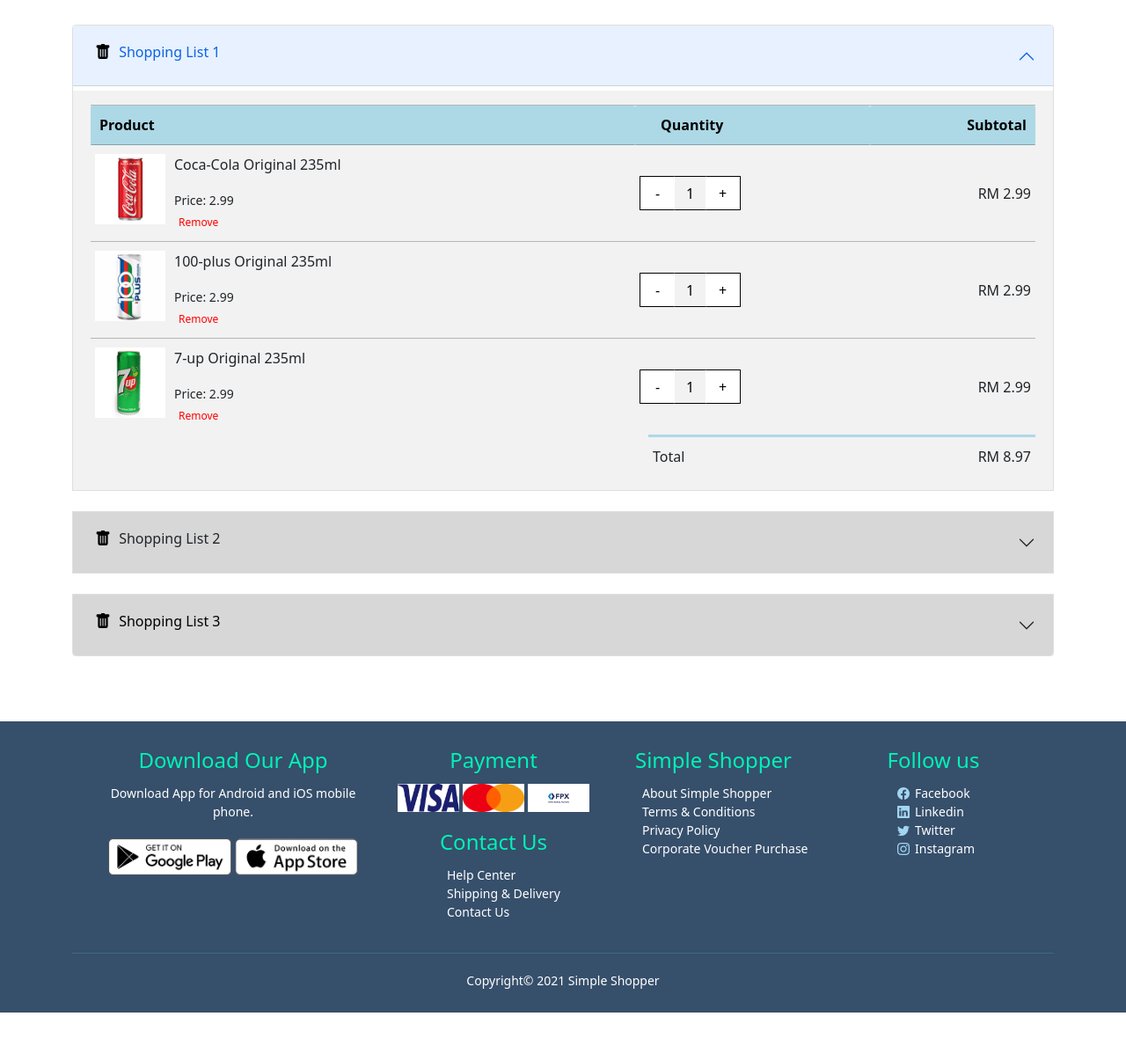
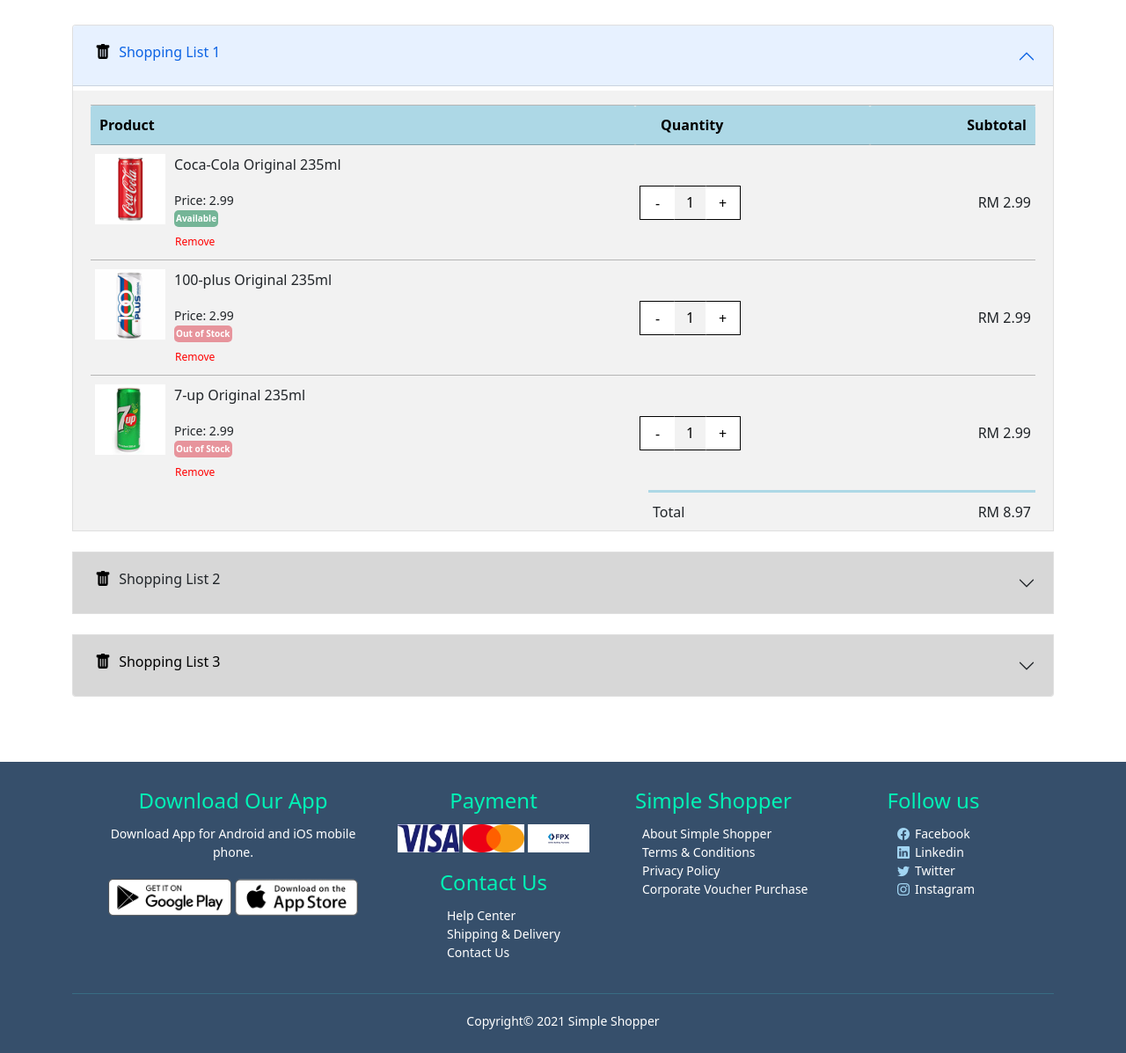
Before and after one commit to owen0712/simple-shopper, a PHP site: page /src/shoplist.html in a window 1280 px wide, after a click on "Shopping List 1". Shown: the part 324-1521 px from the top of the page at 88% size. Before the commit the page ends 1475 px from the top, so only its background shows below. Run offline with PHP 8.4, Linux system fonts and the light colour scheme; some libraries are stand-ins or nearby versions.

Commit message:
Comment, add status of product, add enter function to edit shopping list name
Add comment to every js function, css style, html. Add status of product item in cart. Add enter function to edit shopping list name.

```diff
--- a/src/shoplist.html
+++ b/src/shoplist.html
@@ -13,16 +13,14 @@
     <!-- Bootstrap CSS -->
     <link href="https://cdn.jsdelivr.net/npm/bootstrap@5.0.0-beta3/dist/css/bootstrap.min.css" rel="stylesheet" integrity="sha384-eOJMYsd53ii+scO/bJGFsiCZc+5NDVN2yr8+0RDqr0Ql0h+rP48ckxlpbzKgwra6" crossorigin="anonymous">
     <link rel="stylesheet" href="https://cdn.jsdelivr.net/npm/bootstrap-icons@1.4.1/font/bootstrap-icons.css">
-    <script src="https://unpkg.com/sweetalert/dist/sweetalert.min.js"></script>
-    <script src="../js/user.js" defer></script>
     <link rel="stylesheet" href="../style/design.css">
     <link href="../style/footer.css" rel="stylesheet">
     <link rel="shortcut icon" type="image/jpg" href="../assets/Logo/favicon-32x32.png" />
 
     <title>Shopping List </title>
+</head>
 
-</head>
-<script src="../js/header.js" defer></script>
+<!-- Header -->
 <header class="navbar navbar-expand-lg navbar-dark py-0 " style="background-color: #4ca456;">
     <div class="container-fluid">
         <button class="navbar-toggler" type="button" data-bs-toggle="collapse" data-bs-target="#navbarNav" aria-controls="navbarNav" aria-expanded="false" aria-label="Toggle navigation">
@@ -68,7 +66,7 @@
 
         <div class="col col-auto justify-content-end dropdown">
             <button type="button" id="dLabel" class="btn btn-default" onclick="shoppingListClick()">
-            <svg xmlns="http://www.w3.org/2000/svg" width="30" height="auto" fill="currentColor" class="bi bi-cart" viewBox="0 0 16 16" align="end">
+            <svg xmlns="http://www.w3.org/2000/svg" width="30" fill="currentColor" class="bi bi-cart" viewBox="0 0 16 16" align="end">
                 <path d="M0 2.5A.5.5 0 0 1 .5 2H2a.5.5 0 0 1 .485.379L2.89 4H14.5a.5.5 0 0 1 .485.621l-1.5 6A.5.5 0 0 1 13 11H4a.5.5 0 0 1-.485-.379L1.61 3H.5a.5.5 0 0 1-.5-.5zM3.14 5l1.25 5h8.22l1.25-5H3.14zM5 13a1 1 0 1 0 0 2 1 1 0 0 0 0-2zm-2 1a2 2 0 1 1 4 0 2 2 0 0 1-4 0zm9-1a1 1 0 1 0 0 2 1 1 0 0 0 0-2zm-2 1a2 2 0 1 1 4 0 2 2 0 0 1-4 0z"/>
             </svg>
             </button>
@@ -77,18 +75,23 @@
 </header>
 <br>
 
+<!-- Body -->
+
 <body>
+    <!-- Add new shopping list division -->
     <div id="myDIV" class="header container">
-        <h2>
-            <!-------------a class="navbar-brand" href="./index.html"><img src="../assets/Logo/SSLogo2.png" height="70mm"></a----------->
-            My Shopping List
-        </h2>
+        <h2>My Shopping List</h2>
         <input onsubmit="newElement()" type="text" id="myInput" placeholder="New Shopping List...">
         <span onclick="newElement()" class="addBtn btn">Add</span>
     </div>
+
+    <!-- Example of shopping list area-->
     <main class="container" style="margin-top: 50px; margin-bottom: 50px;">
+        <!-- Shopping List using bootstrap accordion element-->
         <div class="accordion" id="accordionExample">
+            <!-- Shopping List 1-->
             <div class="accordion-item">
+                <!-- Shopping List header button-->
                 <h2 class="accordion-header" id="headingOne">
                     <button class="accordion-button collapsed accordion-item-list" type="button" data-bs-toggle="collapse" data-bs-target="#collapseOne" aria-expanded="false" aria-controls="collapseOne">
                         <p type="button" class="btn btn-outline-danger deleteList" style="border:none; padding: 0 5px 5px 5px; margin-bottom: 8px;">
@@ -104,6 +107,7 @@
                         </div>
                         </button>
                 </h2>
+                <!-- Shopping List body cart info using table to display-->
                 <div id="collapseOne" class="accordion-collapse collapse" aria-labelledby="headingOne" data-bs-parent="#accordionExample">
                     <div class="accordion-body scroll-section">
                         <div class="small-container">
@@ -120,11 +124,12 @@
                                             <div>
                                                 <p>Coca-Cola Original 235ml</p>
                                                 <small>Price: 2.99</small>
-                                                <br>
+                                                <p class="available">Available</p>
                                                 <a type="button" class="remove">Remove</a>
                                             </div>
                                         </div>
                                     </td>
+                                    <!-- Quantity box-->
                                     <td>
                                         <div class="quantity buttons_added" style="float: left;">
                                             <input type="button" value="-" class="minus"><input type="number" step="1" min="1" max="" name="quantity" value="1" title="Qty" class="input-text qty text" size="4" pattern="" inputmode=""><input type="button"
@@ -140,11 +145,12 @@
                                             <div>
                                                 <p>100-plus Original 235ml</p>
                                                 <small>Price: 2.99</small>
-                                                <br>
+                                                <p class="outStock">Out of Stock</p>
                                                 <a type="button" class="remove">Remove</a>
                                             </div>
                                         </div>
                                     </td>
+                                    <!-- Quantity box-->
                                     <td>
                                         <div class="quantity buttons_added" style="float: left;">
                                             <input type="button" value="-" class="minus"><input type="number" step="1" min="1" max="" name="quantity" value="1" title="Qty" class="input-text qty text" size="4" pattern="" inputmode=""><input type="button"
@@ -160,11 +166,12 @@
                                             <div>
                                                 <p>7-up Original 235ml</p>
                                                 <small>Price: 2.99</small>
-                                                <br>
+                                                <p class="outStock">Out of Stock</p>
                                                 <a type="button" class="remove">Remove</a>
                                             </div>
                                         </div>
                                     </td>
+                                    <!-- Quantity box-->
                                     <td>
                                         <div class="quantity buttons_added" style="float: left;">
                                             <input type="button" value="-" class="minus"><input type="number" step="1" min="1" max="" name="quantity" value="1" title="Qty" class="input-text qty text" size="4" pattern="" inputmode=""><input type="button"
@@ -186,7 +193,9 @@
                 </div>
             </div>
             <br>
+            <!-- Shopping List 2-->
             <div class="accordion-item">
+                <!-- Shopping List header button-->
                 <h2 class="accordion-header" id="headingTwo">
                     <button class="accordion-button collapsed accordion-item-list" type="button" data-bs-toggle="collapse" data-bs-target="#collapseTwo" aria-expanded="false" aria-controls="collapseTwo">
                         <p type="button" class="btn btn-outline-danger deleteList" style="border:none; padding: 0 5px 5px 5px; margin-bottom: 8px;">
@@ -202,6 +211,7 @@
                         </div>
                 </button>
                 </h2>
+                <!-- Shopping List body cart info using table to display-->
                 <div id="collapseTwo" class="accordion-collapse collapse" aria-labelledby="headingTwo" data-bs-parent="#accordionExample">
                     <div class="accordion-body scroll-section">
                         <div class="small-container">
@@ -218,11 +228,12 @@
                                             <div>
                                                 <p>Premier Facial Soft Box Tissue 2ply x 100pcs</p>
                                                 <small>Price: 2.99</small>
-                                                <br>
+                                                <p class="available">Available</p>
                                                 <a type="button" class="remove">Remove</a>
                                             </div>
                                         </div>
                                     </td>
+                                    <!-- Quantity box-->
                                     <td>
                                         <div class="quantity buttons_added" style="float: left;">
                                             <input type="button" value="-" class="minus"><input type="number" step="1" min="1" max="" name="quantity" value="1" title="Qty" class="input-text qty text" size="4" pattern="" inputmode=""><input type="button"
@@ -238,11 +249,12 @@
                                             <div>
                                                 <p>Premier Wet Tissue 50pcs</p>
                                                 <small>Price: 6.99</small>
-                                                <br>
+                                                <p class="available">Available</p>
                                                 <a type="button" class="remove">Remove</a>
                                             </div>
                                         </div>
                                     </td>
+                                    <!-- Quantity box-->
                                     <td>
                                         <div class="quantity buttons_added" style="float: left;">
                                             <input type="button" value="-" class="minus"><input type="number" step="1" min="1" max="" name="quantity" value="1" title="Qty" class="input-text qty text" size="4" pattern="" inputmode=""><input type="button"
@@ -258,11 +270,12 @@
                                             <div>
                                                 <p>Compact toilet paper 10 rolls</p>
                                                 <small>Price: 14.99</small>
-                                                <br>
+                                                <p class="outStock">Out of Stock</p>
                                                 <a type="button" class="remove">Remove</a>
                                             </div>
                                         </div>
                                     </td>
+                                    <!-- Quantity box-->
                                     <td>
                                         <div class="quantity buttons_added" style="float: left;">
                                             <input type="button" value="-" class="minus"><input type="number" step="1" min="1" max="" name="quantity" value="1" title="Qty" class="input-text qty text" size="4" pattern="" inputmode=""><input type="button"
@@ -278,11 +291,12 @@
                                             <div>
                                                 <p>Scott Kitchen Paper Towel 2Rolls x60s</p>
                                                 <small>Price: 5.80</small>
-                                                <br>
+                                                <p class="available">Available</p>
                                                 <a type="button" class="remove">Remove</a>
                                             </div>
                                         </div>
                                     </td>
+                                    <!-- Quantity box-->
                                     <td>
                                         <div class="quantity buttons_added" style="float: left;">
                                             <input type="button" value="-" class="minus"><input type="number" step="1" min="1" max="" name="quantity" value="1" title="Qty" class="input-text qty text" size="4" pattern="" inputmode=""><input type="button"
@@ -303,7 +317,9 @@
                 </div>
             </div>
             <br>
+            <!-- Shopping List 3-->
             <div class="accordion-item">
+                <!-- Shopping List header button-->
                 <h2 class="accordion-header" id="headingThree">
                     <button class="accordion-button collapsed accordion-item-list" type="button" data-bs-toggle="collapse" data-bs-target="#collapseThree" aria-expanded="false" aria-controls="collapseThree">
                         <p type="button" class="btn btn-outline-danger deleteList" style="border:none; padding: 0 5px 5px 5px; margin-bottom: 8px;">
@@ -319,6 +335,7 @@
                         </div>
                 </button>
                 </h2>
+                <!-- Shopping List body cart info using table to display-->
                 <div id="collapseThree" class="accordion-collapse collapse" aria-labelledby="headingThree" data-bs-parent="#accordionExample">
                     <div class="accordion-body scroll-section">
                         <div class="small-container">
@@ -335,11 +352,12 @@
                                             <div>
                                                 <p>Koopers Pago Red Car Seat</p>
                                                 <small>Price: 499.00</small>
-                                                <br>
+                                                <p class="available">Available</p>
                                                 <a type="button" class="remove">Remove</a>
                                             </div>
                                         </div>
                                     </td>
+                                    <!-- Quantity box-->
                                     <td>
                                         <div class="quantity buttons_added" style="float: left;">
                                             <input type="button" value="-" class="minus"><input type="number" step="1" min="1" max="" name="quantity" value="1" title="Qty" class="input-text qty text" size="4" pattern="" inputmode=""><input type="button"
@@ -355,11 +373,12 @@
                                             <div>
                                                 <p>Mam Premium Glass Bottle (9OZ) Single Pack</p>
                                                 <small>Price: 79.10</small>
-                                                <br>
+                                                <p class="outStock">Out of Stock</p>
                                                 <a type="button" class="remove">Remove</a>
                                             </div>
                                         </div>
                                     </td>
+                                    <!-- Quantity box-->
                                     <td>
                                         <div class="quantity buttons_added" style="float: left;">
                                             <input type="button" value="-" class="minus"><input type="number" step="1" min="1" max="" name="quantity" value="1" title="Qty" class="input-text qty text" size="4" pattern="" inputmode=""><input type="button"
@@ -375,11 +394,12 @@
                                             <div>
                                                 <p>Sweetheart Paris BW1001 – Orange</p>
                                                 <small>Price: 229.00</small>
-                                                <br>
+                                                <p class="available">Available</p>
                                                 <a type="button" class="remove">Remove</a>
                                             </div>
                                         </div>
                                     </td>
+                                    <!-- Quantity box-->
                                     <td>
                                         <div class="quantity buttons_added" style="float: left;">
                                             <input type="button" value="-" class="minus"><input type="number" step="1" min="1" max="" name="quantity" value="1" title="Qty" class="input-text qty text" size="4" pattern="" inputmode=""><input type="button"
@@ -389,6 +409,7 @@
                                     <td>RM 229.00</td>
                                 </tr>
                             </table>
+                            <!-- Display calculated total price of the shopping list-->
                             <div class="total-price">
                                 <table>
                                     <td>Total</td>
@@ -403,6 +424,7 @@
         </div>
     </main>
 
+    <!-- Footer-->
     <div class="footer">
         <div class="container">
             <div class="row justify-content-center">
@@ -450,6 +472,8 @@
             <p class="copyright">Copyright&copy; 2021 Simple Shopper</p>
         </div>
     </div>
+    <!-- Imported script-->
+    <script src="https://unpkg.com/sweetalert/dist/sweetalert.min.js"></script>
     <script data-require="jquery@3.1.1" data-semver="3.1.1" src="https://ajax.googleapis.com/ajax/libs/jquery/3.1.1/jquery.min.js"></script>
     <script src="../js/header.js" defer></script>
     <script src="../js/user.js" defer></script>
--- a/style/design.css
+++ b/style/design.css
@@ -1,6 +1,11 @@
+/*initial shopping lists' name's editor style*/
+
 div .editor {
     display: none;
 }
+
+
+/*Allow item in the shopping list scrollable */
 
 .scroll-section {
     margin-top: 5px;
@@ -10,10 +15,10 @@ div .editor {
 }
 
 
-/*----------------Create List-------------------*/
+/*----------------Create New Shopping List-------------------*/
 
 
-/* Style the header */
+/* Style the header class of the add shopping list area  */
 
 .header {
     background-color: lightblue;
@@ -82,12 +87,19 @@ table {
     border-collapse: collapse;
 }
 
+
+/*remove list trash button*/
+
 .bi-trash-fill:hover {
     fill: darkred;
 }
 
+
+/*remove item button*/
+
 .remove {
     color: red;
+    margin: -4px;
     text-decoration: none;
     padding: 2px 5px 2px 5px;
     font-size: 12px;
@@ -100,6 +112,9 @@ table {
     border-radius: 5px;
     font-weight: bold;
 }
+
+
+/*area of the items in the shopping list*/
 
 .cart-info {
     display: flex;
@@ -130,6 +145,9 @@ td img {
     margin-right: 10px;
 }
 
+
+/*area of the total price in a single shopping list*/
+
 .total-price {
     display: flex;
     justify-content: flex-end;
@@ -140,6 +158,9 @@ td img {
     width: 100%;
     max-width: 440px;
 }
+
+
+/*align last column to right*/
 
 td:last-child {
     text-align: right;
@@ -155,11 +176,42 @@ tr {
 }
 
 
-/* -- quantity box -- */
+/*status of the product item when available*/
+
+.available {
+    font-size: 10px;
+    margin: 0 0 3px;
+    color: white;
+    padding: 2px;
+    width: fit-content;
+    font-weight: bolder;
+    background: #19875493;
+    border-radius: 5px;
+}
+
+
+/*status of the product item when out of stock*/
+
+.outStock {
+    font-size: 10px;
+    margin: 0 0 3px;
+    color: white;
+    padding: 2px;
+    width: fit-content;
+    font-weight: bolder;
+    background: #dc35467e;
+    border-radius: 5px;
+}
+
+
+/* ------- quantity box -------- */
 
 .quantity {
     display: inline-block;
 }
+
+
+/*quantity input area*/
 
 .quantity .input-text.qty {
     width: 35px;
@@ -171,6 +223,9 @@ tr {
     border-left: none;
 }
 
+
+/*style the button for the "+" and "-" */
+
 .quantity.buttons_added {
     text-align: left;
     position: relative;
@@ -178,12 +233,18 @@ tr {
     vertical-align: top;
 }
 
+
+/*style the "+" and "-" text in the button */
+
 .quantity.buttons_added input {
     display: inline-block;
     margin: 0;
     vertical-align: top;
     box-shadow: none;
 }
+
+
+/*style both of the "+" and "-" button */
 
 .quantity.buttons_added .minus,
 .quantity.buttons_added .plus {
@@ -203,6 +264,9 @@ tr {
     border-left: 0;
 }
 
+
+/*style both of the "+" and "-" button when hover*/
+
 .quantity.buttons_added .minus:hover,
 .quantity.buttons_added .plus:hover {
     background: #eeeeee;
@@ -220,13 +284,12 @@ tr {
     outline: none;
 }
 
-.accordion-item {
-    background: none;
-}
-
 .accordion-item-list {
     background-color: rgba(211, 211, 211, 0.9);
 }
+
+
+/*----Home button in the shopping list when the shopping list is empty-------*/
 
 .backIndex:hover {
     padding: 4px;
@@ -235,6 +298,9 @@ tr {
     background: rgba(173, 216, 230, 0.4);
     font-weight: bolder;
 }
+
+
+/*---------Style the scroll bar of the entire pages------------*/
 
 body::-webkit-scrollbar {
     width: 7px;
```
Also changed, not shown: js/script.js (+42 -20 lines).
